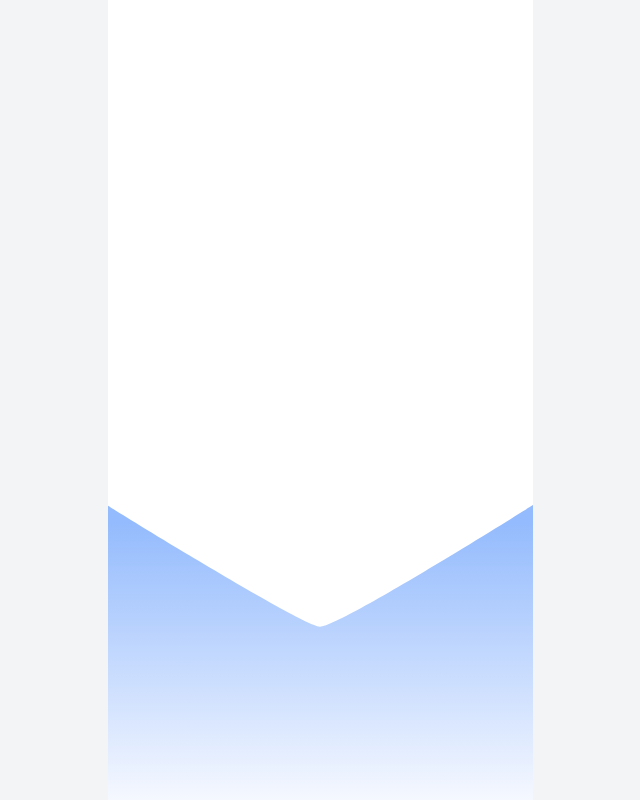
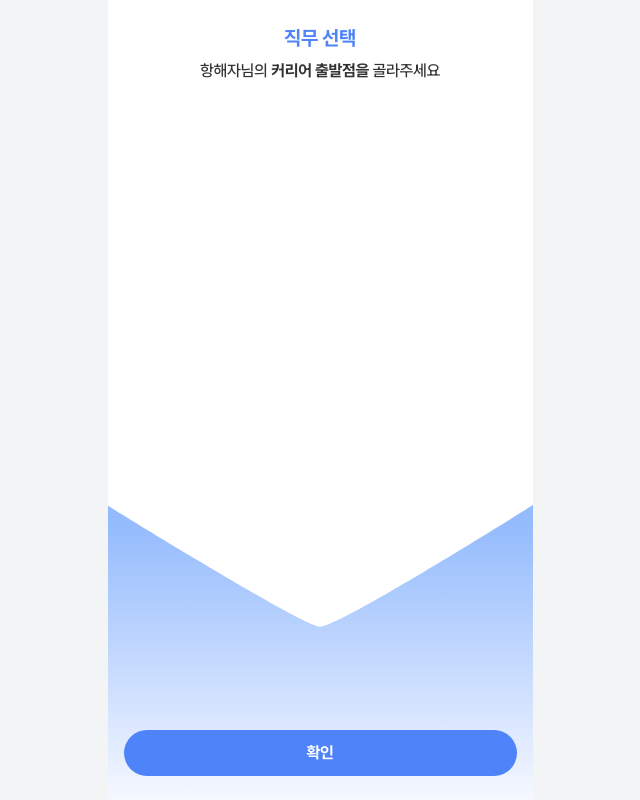
Before and after one commit to UMC9th-NaviK/NaviK-FE, a React (Vite) app: page /setup/category in a window 1280 px wide. Shown: the whole page, without its empty margins (320-960 px from the left). Built offline with nearby package versions, Linux system fonts and the light colour scheme.

Commit message:
#8 [FEAT] 직무 선택 페이지 구성

```diff
--- /dev/null
+++ b/src/components/setup/JobSelect.tsx
@@ -0,0 +1,23 @@
+import ButtonRound from '../common/ButtonRound';
+
+const JobSelect = () => {
+  return (
+    <div className="relative flex min-h-dvh flex-col items-center gap-10 px-4 pt-6">
+      <div className="flex flex-col items-center gap-2">
+        <p className="text-heading-20B text-primary-blue-500">직무 선택</p>
+        <span className="text-opacity-black-80 text-body-16M flex">
+          항해자님의&nbsp;
+          <p className="text-body-16B">커리어 출발점을&nbsp;</p>
+          골라주세요
+        </span>
+      </div>
+      {/* 카테고리 선택 구역 */}
+      {/* 버튼 - 하단 고정 */}
+      <div className="absolute right-0 bottom-0 left-0 z-20 flex justify-center px-4 pb-6">
+        <ButtonRound onClick={() => {}} text="확인" />
+      </div>
+    </div>
+  );
+};
+
+export default JobSelect;
--- a/src/pages/setup/CategoryPage.tsx
+++ b/src/pages/setup/CategoryPage.tsx
@@ -1,4 +1,5 @@
 import { motion } from 'framer-motion';
+import JobSelect from '../../components/setup/JobSelect';
 
 export default function CategoryPage() {
   return (
@@ -22,6 +23,7 @@ export default function CategoryPage() {
           className="relative z-10"
         >
           {/* 카테고리 선택 UI */}
+          <JobSelect />
         </motion.div>
       </div>
     </div>
```
